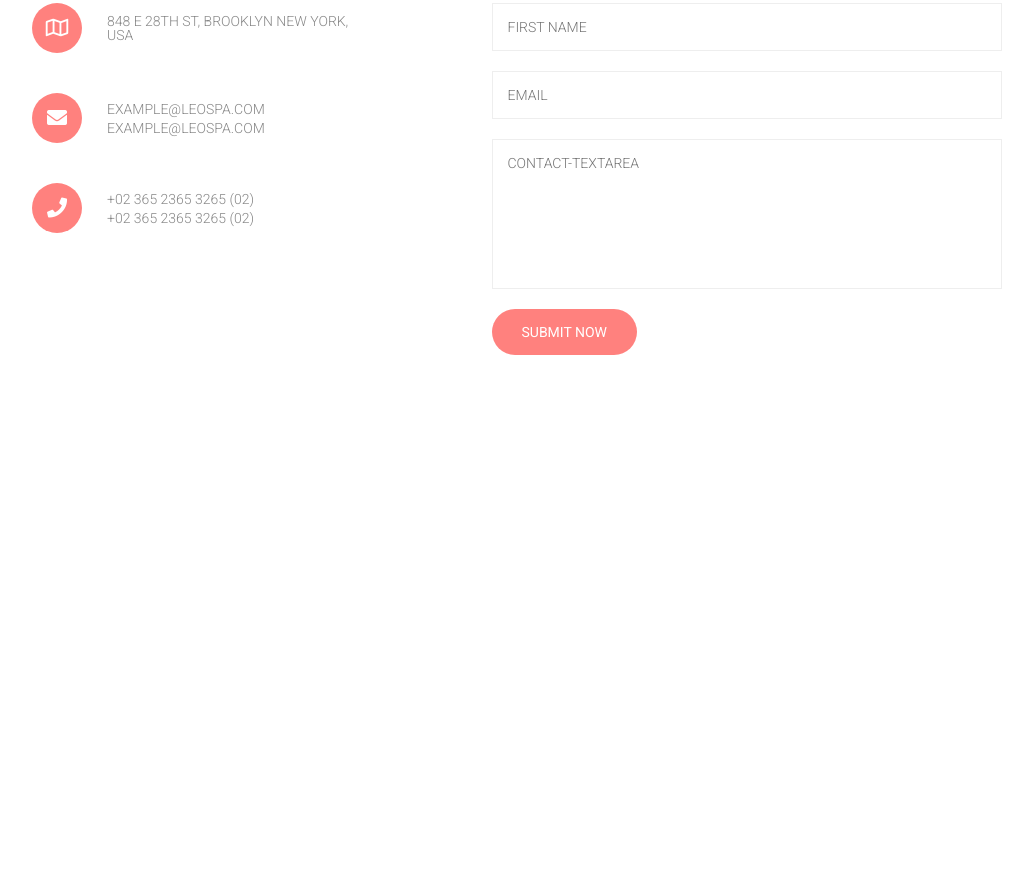
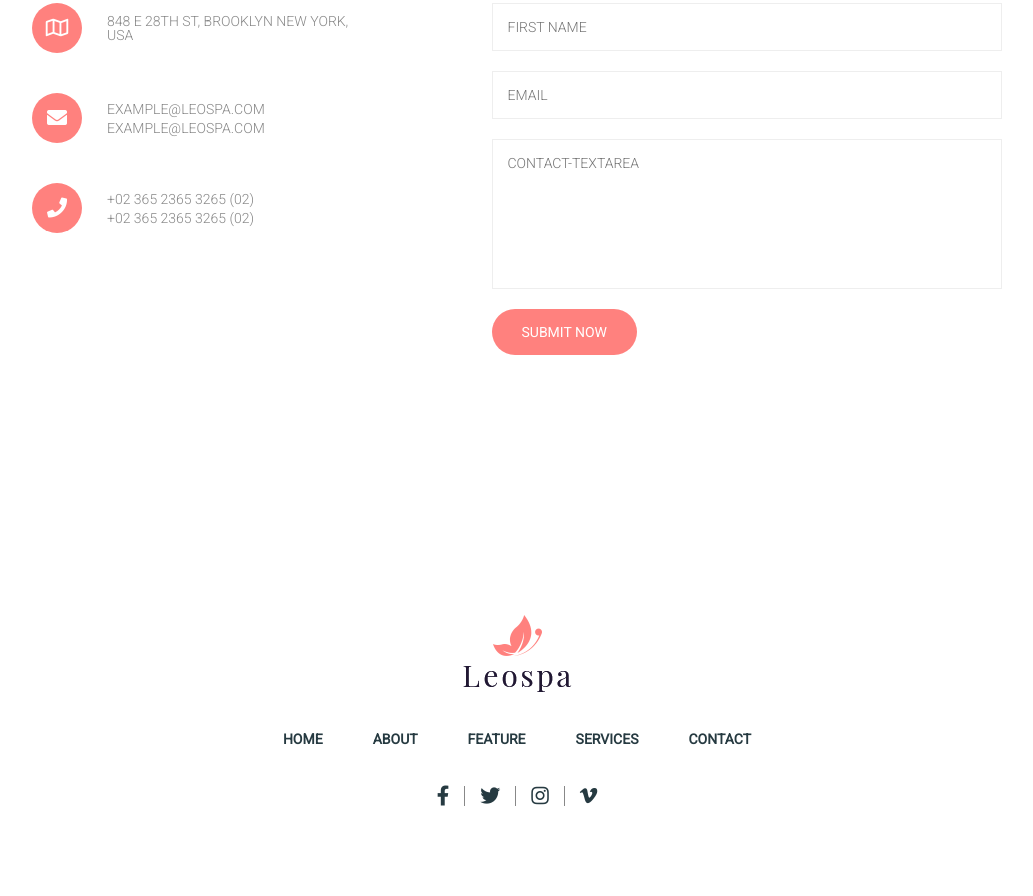
Before and after one commit to dnos29/psdtohtml, a plain HTML site: page leospa/index.html in a window 1280 px wide. Shown: the part 6375-7271 px from the top of the page, without its empty margins (123-1156 px from the left). Before the commit the page ends 6900 px from the top, so only its background shows below. Drawn offline with Linux system fonts and the light colour scheme.

```diff
--- a/leospa/css/main.css
+++ b/leospa/css/main.css
@@ -144,9 +144,32 @@
     .header__content-title{
         font-size: 4rem;
     }
-    .header__image, .menu{
+    .header__image{
         display: none;
     }
+    .header .menu {
+        margin-left: 0;
+        position: fixed;
+        top: 0;
+        right: 0;
+        bottom: 0;
+        z-index: 100;
+        background-color: white;
+        border-left: 1px solid #f2f2f2;
+        min-width: 20rem;
+      }
+    .header .menu__list {
+        flex-direction: column;
+      }
+      .header .menu__item {
+        margin: 0;
+        width: 100%;
+      }
+      .header .menu__link {
+        display: block;
+        padding: 1.5rem;
+        border-bottom: 1px solid #f2f2f2;
+      }
     .menu__collapse{
         display: block;
     }
@@ -656,3 +679,39 @@ img.quotes__client{
       padding-left: 12rem;
     }
 }
+.footer{
+    display: flex;
+    flex-flow: column;
+    align-items: center;
+    padding: 9rem 0;
+}
+.footer-logo{
+    max-width: 12rem;
+    margin: 0 auto 4rem;
+}
+.footer .menu__list{
+    margin-bottom: 4rem;
+}
+.footer .footer__socials{
+    display: flex;
+}
+.footer__socials i{
+    /* font-size: medium; */
+}
+.footer__social-item{
+    font-size: 2rem;
+    color: var(--gray-dark);
+    padding-left: 1.5rem;
+    padding-right: 1.5rem;
+    cursor: pointer;
+    transition: color 0.2s linear;
+}
+.footer__social-item:hover {
+    color: var(--primary-color);
+}
+.footer__social-item:not(:first-child) {
+    border-left: 1px solid var(--gray-light);
+  }
+  .footer .menu {
+    margin-left: 0;
+  }
--- a/leospa/index.html
+++ b/leospa/index.html
@@ -396,6 +396,42 @@
                 </div>
             </div>
         </section>
+        <footer class="footer">
+            <img src="images/logo.png" alt="" class="footer-logo">
+            <nav class="menu">
+            <ul class="menu__list">
+                <li class="menu__item">
+                    <a href="#" class="menu__link">Home</a>
+                </li>
+                <li class="menu__item">
+                    <a href="#" class="menu__link">About</a>
+                </li>
+                <li class="menu__item">
+                    <a href="#" class="menu__link">Feature</a>
+                </li>
+                <li class="menu__item">
+                    <a href="#" class="menu__link">Services</a>
+                </li>
+                <li class="menu__item">
+                    <a href="#" class="menu__link">Contact</a>
+                </li>
+            </ul>
+            </nav>
+            <ul class="footer__socials">
+                <li class="footer__social-item">
+                    <i class="fab fa-facebook-f"></i>
+                </li>
+                <li class="footer__social-item">
+                    <i class="fab fa-twitter"></i>
+                </li>
+                <li class="footer__social-item">
+                    <i class="fab fa-instagram"></i>
+                </li>
+                <li class="footer__social-item">
+                    <i class="fab fa-vimeo-v"></i>
+                </li>
+            </ul>
+        </footer>
     </div>
 </body>
 </html>
```
